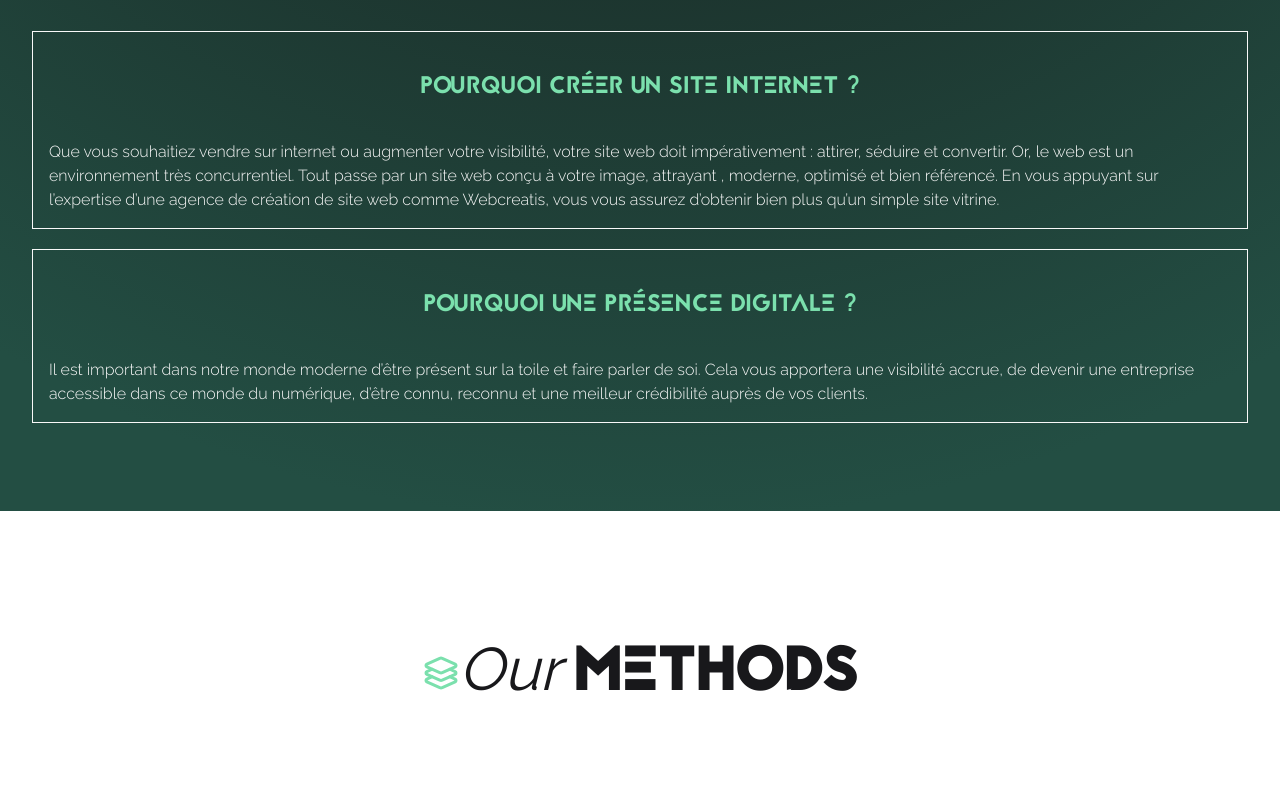
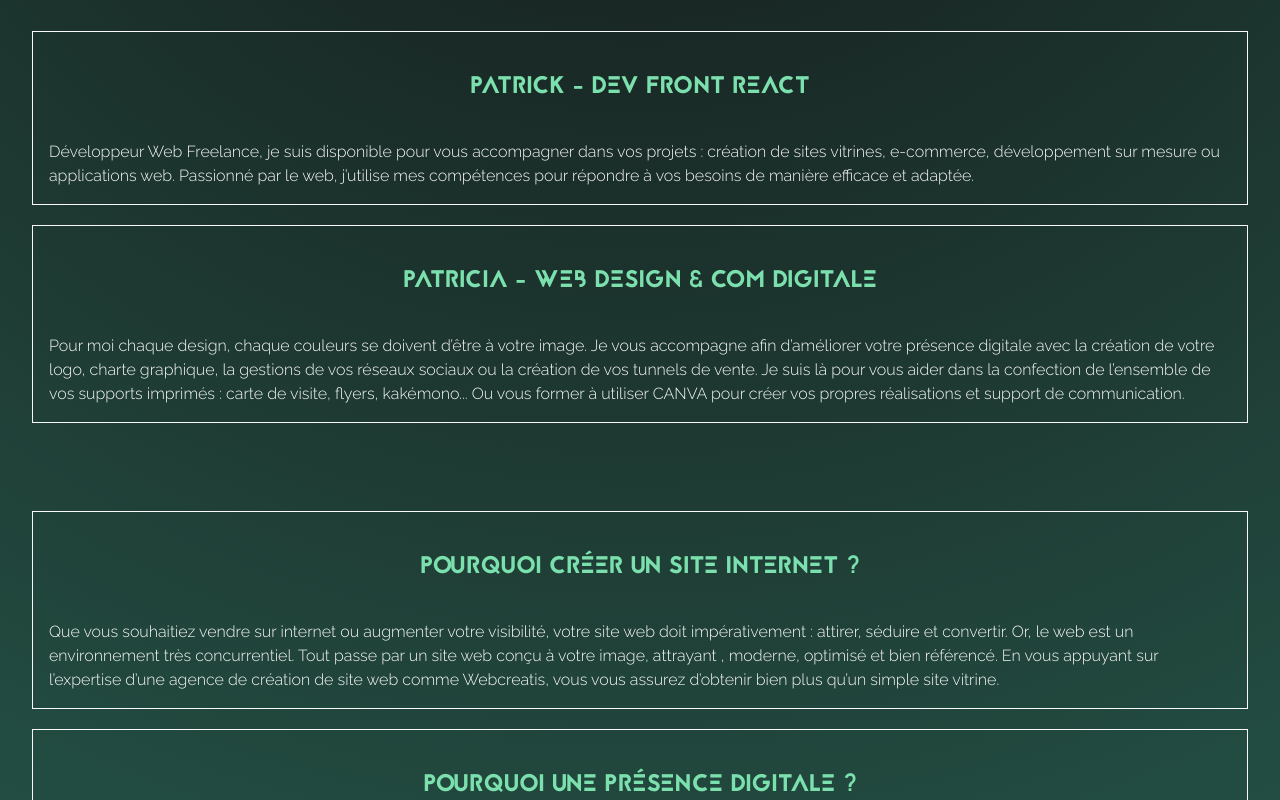
Before and after one commit to webcreatis/WC, a Next.js app: page / in a window 1280 px wide. Shown: the part 6080-6880 px from the top of the page. Built offline with nearby package versions, Linux system fonts and the light colour scheme.

Commit message:
WEBCREATIS > Add presentation cards in about section

```diff
--- a/app/components/AboutSection.tsx
+++ b/app/components/AboutSection.tsx
@@ -110,6 +110,35 @@ export default function AboutSection() {
       <div className="m-auto pt-24 flex justify-between gap-5 xs:w-[95%] xs:flex-col xs:pt-10 l:flex-row">
         <div className="border-[1px] border-solid border-white xs:w-full l:w-[50%] l:h-[350px]">
           <h2 className="text-center text-3xl text-green font-jaapokki pt-10 pb-5 uppercase xs:text-xl s:text-lg tablet:text-2xl l:text-3xl">
+            Patrick - Dev Front REACT
+          </h2>
+          <p className="text-[20px] text-white font-raleway text-left font-light p-16 xs:p-4 xs:text-base l:text-lg">
+            Développeur Web Freelance, je suis disponible pour vous accompagner
+            dans vos projets : création de sites vitrines, e-commerce,
+            développement sur mesure ou applications web. Passionné par le web,
+            j’utilise mes compétences pour répondre à vos besoins de manière
+            efficace et adaptée.
+          </p>
+        </div>
+        <div className="border-[1px] border-solid border-white xs:w-full tablet:mb-12 l:w-[50%] l:h-[350px]">
+          <h2 className="text-center text-3xl text-green font-jaapokki pt-10 pb-5 uppercase xs:text-xl s:text-lg tablet:text-2xl l:text-3xl">
+            Patricia - Web Design & Com Digitale
+          </h2>
+          <p className="text-[20px] text-white font-raleway text-left font-light p-16 xs:p-4 xs:text-base l:text-lg">
+            Pour moi chaque design, chaque couleurs se doivent d’être à votre
+            image. Je vous accompagne afin d’améliorer votre présence digitale
+            avec la création de votre logo, charte graphique, la gestions de vos
+            réseaux sociaux ou la création de vos tunnels de vente. Je suis là
+            pour vous aider dans la confection de l’ensemble de vos supports
+            imprimés : carte de visite, flyers, kakémono... Ou vous former à
+            utiliser CANVA pour créer vos propres réalisations et support de
+            communication.
+          </p>
+        </div>
+      </div>
+      <div className="m-auto pt-24 flex justify-between gap-5 xs:w-[95%] xs:flex-col xs:pt-10 l:flex-row">
+        <div className="border-[1px] border-solid border-white xs:w-full l:w-[50%] l:h-[350px]">
+          <h2 className="text-center text-3xl text-green font-jaapokki pt-10 pb-5 uppercase xs:text-xl s:text-lg tablet:text-2xl l:text-3xl">
             POURQUOI CRÉER UN SITE INTERNET ?
           </h2>
           <p className="text-[20px] text-white font-raleway text-left font-light p-16 xs:p-4 xs:text-base l:text-lg">
```
